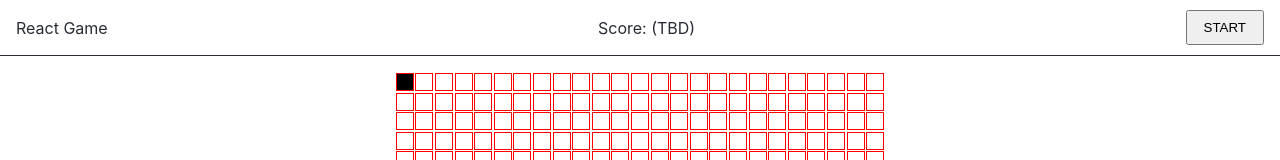
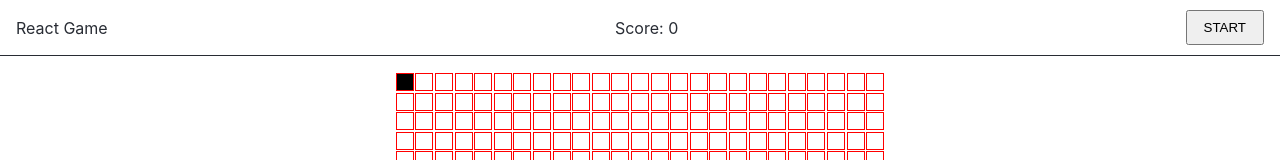
Before and after one commit to basicBrogrammer/snake-game, a React (Create React App) app: page / in a window 1280 px wide. Shown: the top 160 px of the page. Built offline with nearby package versions, Linux system fonts and the light colour scheme; a web font is replaced by a local one.

Commit message:
Score & Speed Up

```diff
--- a/src/App.js
+++ b/src/App.js
@@ -10,12 +10,12 @@ const statusAction = {
 };
 
 const Header = () => {
-  const { status } = useGameState();
+  const { status, score } = useGameState();
   const dispatch = useGameDispatch();
   return (
     <header className='header'>
       <p>React Game</p>
-      <p>Score: (TBD)</p>
+      <p>Score: {score}</p>
       <button onClick={() => dispatch({ type: statusAction[status] })}>{statusAction[status]}</button>
     </header>
   );
--- a/src/state.js
+++ b/src/state.js
@@ -1,5 +1,5 @@
 // Possible Status values: 'NEW' | 'ON' | 'PAUSE' | 'ENDED'
-export const initialState = { status: "NEW", interval: 500, snake: [[0, 0]], direction: "RIGHT", apple: [] };
+export const initialState = { status: "NEW", interval: 500, snake: [[0, 0]], direction: "RIGHT", apple: [], score: 0 };
 export const dimensions = 25;
 export const coordinatesEq = ([x1, y1], [x2, y2]) => x1 === x2 && y1 === y2;
 
@@ -26,7 +26,13 @@ const moveSnake = (state) => {
 
   if (coordinatesEq(nextHead, state.apple)) {
     const newApple = randomCoordinates();
-    return { ...state, apple: newApple, snake: [nextHead, ...state.snake] };
+    return {
+      ...state,
+      apple: newApple,
+      snake: [nextHead, ...state.snake],
+      score: state.score + 10 + state.snake.length,
+      interval: state.interval - 5 * state.snake.length,
+    };
   } else {
     const snakeCopy = [...state.snake];
     snakeCopy.pop(); // remove tail
```
